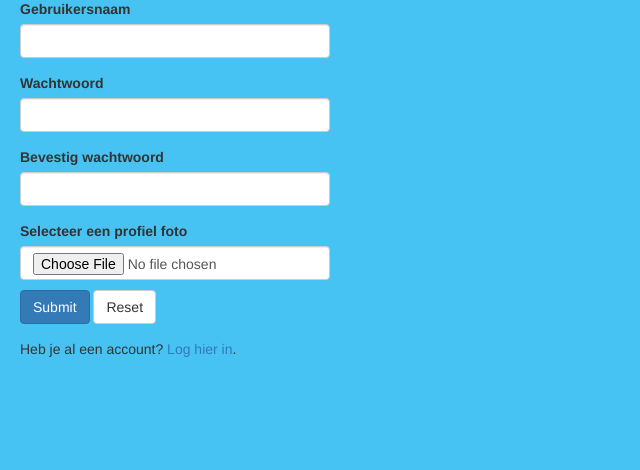
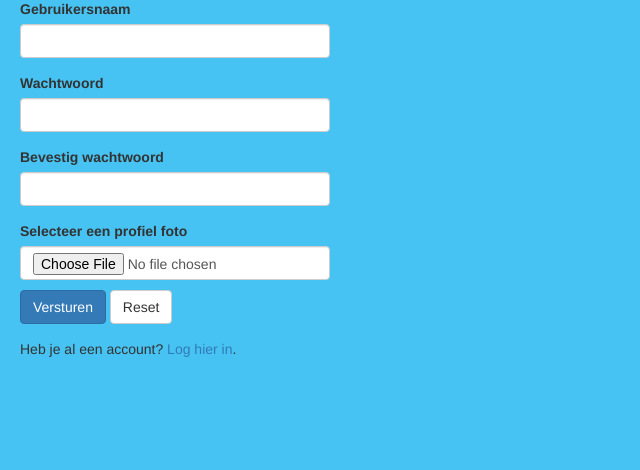
Before and after one commit to Gerri-Eickhof/CLE-3, a PHP site: page /register.php in a window 1280 px wide. Shown: the part 114-584 px from the top of the page, without its empty margins (0-640 px from the left). Run offline with PHP 8.4, Linux system fonts and the light colour scheme.

Commit message:
Tekst veranderd naar nederlands in registreer formulier

```diff
--- a/register.php
+++ b/register.php
@@ -136,7 +136,7 @@ if($_SERVER["REQUEST_METHOD"] == "POST"){
             <span class="help-block"><?php echo $avatar_err; ?></span>
         </div>
         <div class="form-group">
-            <input type="submit" class="btn btn-primary" value="Submit">
+            <input type="submit" class="btn btn-primary" value="Versturen">
             <input type="reset" class="btn btn-default" value="Reset">
         </div>
         <p>Heb je al een account? <a href="login.php">Log hier in</a>.</p>
```
